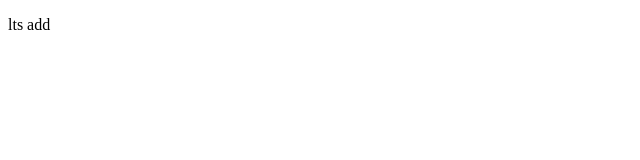
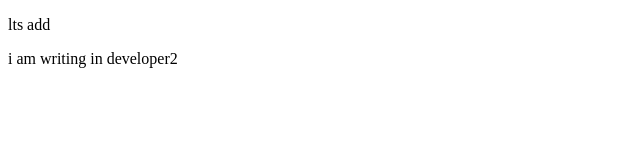
Before and after one commit to Alamin12359/adding-branch-to-main, a plain HTML site: page index.html in a window 1280 px wide. Shown: the whole page, without its empty margins (0-640 px from the left). Drawn offline with Linux system fonts and the light colour scheme.

Commit message:
creating developer 2 branch

```diff
--- a/index.html
+++ b/index.html
@@ -8,5 +8,6 @@
 </head>
 <body>
   <p>lts add</p>
+  <p> i am writing in developer2</p>
 </body>
 </html>
```
